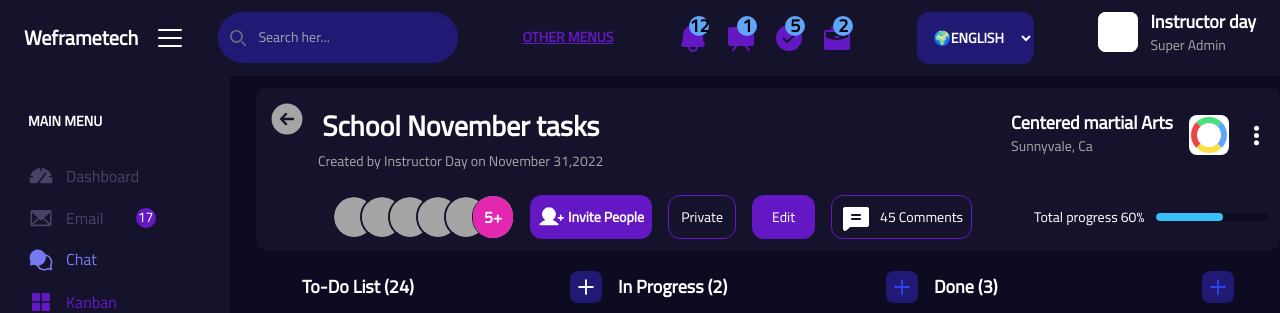
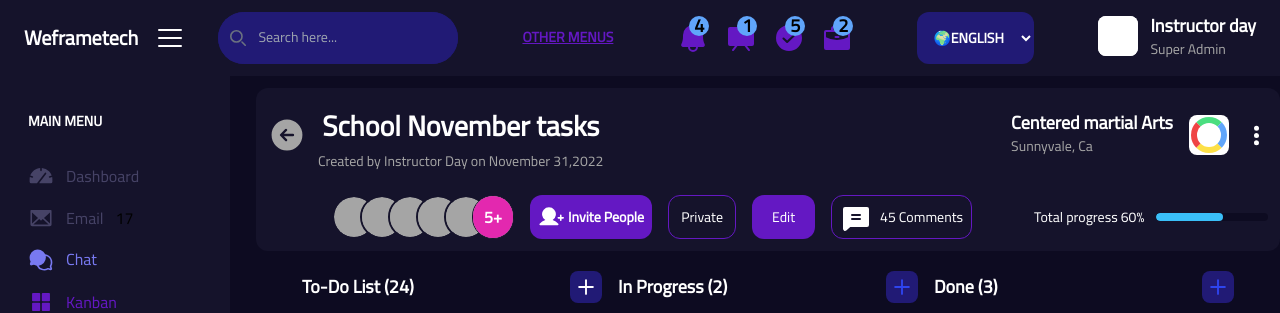
Before and after one commit to anurag-327/Assignment-Anurag, a Next.js app: page / in a window 1280 px wide. Shown: the top 313 px of the page. Built offline with nearby package versions, Linux system fonts and the light colour scheme.

Commit message:
replaced buttons with links

```diff
--- a/components/Navbar.jsx
+++ b/components/Navbar.jsx
@@ -32,7 +32,7 @@ const Navbar = () => {
             <span className="text-[20px] md:mr-2 mr-5 font-semibold text-white">Weframetech</span>
             <List onClick={toggleSlider} className="cursor-pointer" size={32} color="#ffffff" weight="fill" />
         </div>
-        <div className="flex gap-16">
+        <div className="flex items-center gap-16">
             <div className="hidden rounded-full xl:block w-60">
                 <div className="relative rounded-full bg-primary ">
                     <div className="absolute inset-y-0 left-0 flex items-center pl-3 pointer-events-none">
@@ -40,38 +40,38 @@ const Navbar = () => {
                             <path stroke="currentColor" strokeLinecap="round" strokeLinejoin="round" strokeWidth="2" d="m19 19-4-4m0-7A7 7 0 1 1 1 8a7 7 0 0 1 14 0Z"/>
                         </svg>
                     </div>
-                    <input type="search" id="default-search" className="block w-full p-4 pl-10 text-sm text-white rounded-full outline-none bg-primary " placeholder="Search her..." required/>
+                    <input type="search" id="default-search" className="block w-full p-4 pl-10 text-sm text-white rounded-full outline-none bg-primary " placeholder="Search here..." required/>
                 </div>
             </div>
-            <button className="hidden text-sm font-semibold underline xl:block text-secondary">OTHER MENUS</button>
+            <a hre="#" className="hidden text-sm font-semibold underline xl:block text-secondary">OTHER MENUS</a>
             <div className="items-center justify-center hidden md:flex md:gap-4">
-                <button className="relative">
+                <a href="#" className="relative">
                    <Bell size={32} color="#6418C3" weight="fill" />
-                   <div className="absolute top-[-6px] text-black font-semibold right-0 w-5 h-5 text-base  bg-blue-400 rounded-full">
-                   12
+                   <div className="absolute text-center top-[-6px] text-black font-semibold right-0 w-5 h-5 text-base  bg-blue-400 rounded-full">
+                   4
                    </div>
-                </button>
-                <button className="relative">
+                </a>
+                <a href="#" className="relative">
                 <Presentation size={32} color="#6418C3" weight="fill" />
-                   <div className="absolute top-[-6px] right-0 w-5 h-5 text-base font-semibold text-black bg-blue-400 rounded-full">
+                   <div className="absolute top-[-6px] text-center right-0 w-5 h-5 text-base font-semibold text-black bg-blue-400 rounded-full">
                    1
                    </div>
-                </button>
-                <button className="relative">
+                </a>
+                <a href="#" className="relative">
                     <CheckCircle size={32} color="#6418C3" weight="fill" />
-                   <div className="absolute top-[-6px] right-0 w-5 h-5 text-base font-semibold text-black bg-blue-400 rounded-full">
+                   <div className="absolute text-center top-[-6px] right-0 w-5 h-5 text-base font-semibold text-black bg-blue-400 rounded-full">
                    5
                    </div>
-                </button>
-                <button className="relative">
+                </a>
+                <a href="#" className="relative">
                    <Briefcase size={32} color="#6418C3" weight="fill" />
-                   <div className="absolute top-[-6px] right-0 w-5 h-5 text-base font-semibold text-black bg-blue-400 rounded-full">
+                   <div className="absolute text-center top-[-6px] right-0 w-5 h-5 text-base font-semibold text-black bg-blue-400 rounded-full">
                    2
                    </div>
-                </button>
+                </a>
             </div>
             <div>
-                <select id="language" defaultValue={'English'} className="hidden block w-full p-3 text-sm font-semibold text-white outline-none bg-primary md:block rounded-xl">
+                <select id="language" defaultValue={'English'} className="hidden w-full p-3 text-sm font-semibold text-white outline-none bg-primary md:block rounded-xl">
                     <option value="English">🌍ENGLISH</option>
                     <option value="Hindi">🌍HINDI</option>
                     <option value="German">🌍GERMAN</option>
--- a/components/Slider.jsx
+++ b/components/Slider.jsx
@@ -2,7 +2,7 @@ import { List,Gauge, Envelope, Calendar, AddressBook, SquaresFour, ChatsCircle,
 import { motion } from "framer-motion"
 const Slider = () => {
   return (
-    <motion.div id="slider"  className="fixed overflow-hidden py-3 rounded-rb-2xl flex flex-col w-[300px] min-h-[calc(100%-56px)] md:min-h-[calc(100%-74px)]  bg-dark-02 md:w-[18%] top-[56px] md:top-[71.6px] px-2 left-0 z-50 ">
+    <motion.div id="slider"  className="fixed overflow-hidden py-3 rounded-rb-2xl flex flex-col w-[300px] min-h-[calc(100%-56px)] md:min-h-[calc(100%apx)]  bg-dark-02 md:w-[18%] top-[56px] md:top-[71.6px] px-2 left-0 z-50 ">
 
         <div className="flex flex-col gap-4 mt-7">
             <span className="mx-5 text-sm font-bold text-white">MAIN MENU</span>
@@ -13,51 +13,51 @@ const Slider = () => {
                             <path stroke="currentColor" strokeLinecap="round" strokeLinejoin="round" strokeWidth="2" d="m19 19-4-4m0-7A7 7 0 1 1 1 8a7 7 0 0 1 14 0Z"/>
                         </svg>
                     </div>
-                    <input type="search" id="default-search" className="block w-full p-4 pl-10 text-sm text-white rounded-full outline-none bg-primary " placeholder="Search her..." required/>
+                    <input type="search" id="default-search" className="block w-full p-4 pl-10 text-sm text-white rounded-full outline-none bg-primary " placeholder="Search here..." required/>
                 </div>
             </div>
-            <div className="flex items-center gap-3 px-5 mt-4">
+            <a href="#" className="flex items-center gap-3 px-5 mt-4">
                <Gauge size={26} color="#464366" weight="fill" />
                <span className="text-[#464366]">Dashboard</span>
-            </div>
-            <div className="flex items-center gap-3 px-5">
+            </a>
+            <a href="#" className="flex items-center gap-3 px-5">
                <Envelope size={26} color="#464366" weight="fill" />
                <span className="text-[#464366]">Email</span>
-               <span className="flex items-center justify-center w-5 h-5 ml-5 text-sm text-white rounded-full bg-secondary">17</span>
-            </div>
-            <div className="flex gap-3 px-5">
+               <span classNa href="#"me="flex items-center justify-center w-5 h-5 ml-5 text-sm text-white rounded-full bg-secondary">17</span>
+            </a>
+            <a href="#" className="flex gap-3 px-5">
                <ChatsCircle size={26} color="#7879F1" weight="fill" />
                <span className="text-[#7879F1]">Chat</span>
-            </div>
-            <div className="flex items-center gap-3 px-5">
+            </a>
+            <a href="#" className="flex items-center gap-3 px-5">
                <SquaresFour size={26} color="#6418C3" weight="fill" />
                <span className="text-[#6418C3]">Kanban</span>
-            </div>
-            <div className="flex items-center gap-3 px-5">
+            </a>
+            <a href="#" className="flex items-center gap-3 px-5">
                <AddressBook size={26} color="#7879F1" weight="fill" />
                <span className="text-[#7879F1]">Contact</span>
                <span className="flex items-center justify-center p-1 ml-5 text-sm text-white rounded-lg bg-grey-01">NEW</span>
-            </div>
-            <div className="flex items-center gap-3 px-5">
+            </a>
+            <a href="#" className="flex items-center gap-3 px-5">
                <Calendar size={26} color="#7879F1" weight="fill" />
                <span className="text-[#7879F1]">Calendar</span>
-            </div>
-            <div className="flex items-center gap-3 px-5">
+            </a>
+            <a href="#" className="flex items-center gap-3 px-5">
                <PresentationChart size={26} color="#464366" weight="fill" />
                <span className="text-[#7879F1]">Courses</span>
-            </div>
-            <div className="flex items-center gap-3 px-5">
+            </a>
+            <a href="#" className="flex items-center gap-3 px-5">
                <Storefront size={26} color="#464366" weight="fill"/>
                <span className="text-[#7879F1]">Shop</span>
-            </div>
-            <div className="flex items-center gap-3 px-5">
+            </a>
+            <a href="#" className="flex items-center gap-3 px-5">
                <Money size={26} color="#7879F1" weight="fill" />
                <span className="text-[#7879F1]">Invoices</span>
-            </div>
-            <div className="flex items-center gap-3 px-5">
+            </a>
+            <a href="#" className="flex items-center gap-3 px-5">
                <Gear size={26} color="#7879F1" weight="fill" />
                <span className="text-[#7879F1]">Settings</span>
-            </div>
+            </a>
             <div>
                 <select id="language" defaultValue={'English'} className="block w-full p-3 text-sm font-semibold text-white outline-none bg-primary md:hidden rounded-xl">
                     <option  value="English">🌍ENGLISH</option>
--- a/components/TodoHeader.jsx
+++ b/components/TodoHeader.jsx
@@ -4,10 +4,10 @@ const TodoHeader = () => {
   return (
     <div className="flex flex-col gap-6 p-3 r rounded-xl bg-dark-02">
       <div className="flex justify-center md:justify-between r">
-        <div className="flex gap-3">
-          <div className="hidden md:block">
+        <div className="flex items-center gap-3">
+          <a href="#" className="hidden md:block">
              <ArrowCircleLeft className="" size={38} color="#A5A5A5" weight="fill" />
-          </div>
+          </a>
           <div className="flex flex-col items-center justify-center text-center" >
             <h2 className="text-lg font-bold text-white">School November tasks</h2>
             <span className="text-sm text-grey-01">Created by Instructor Day on November 31,2022</span>
```
